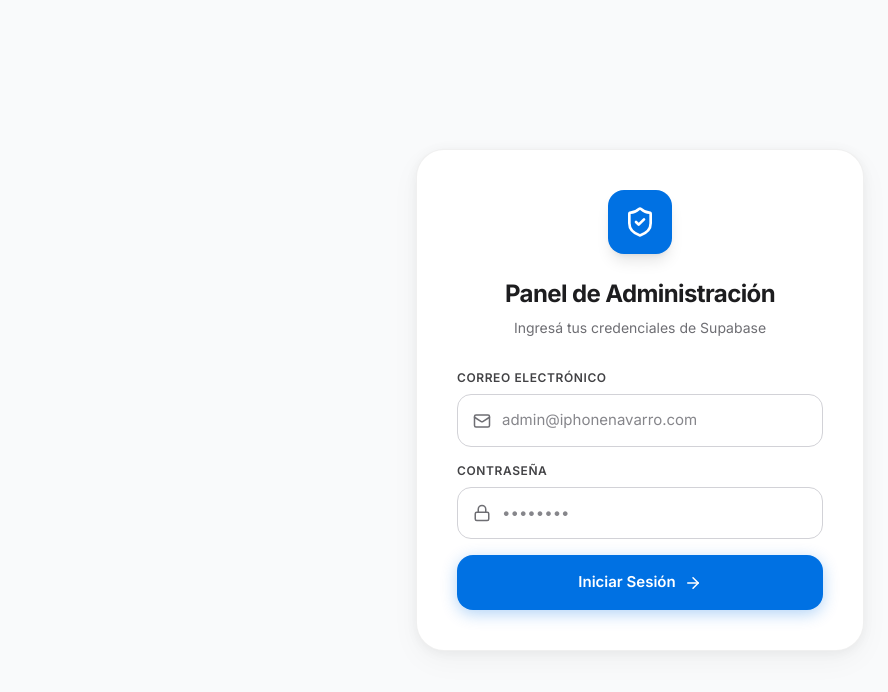
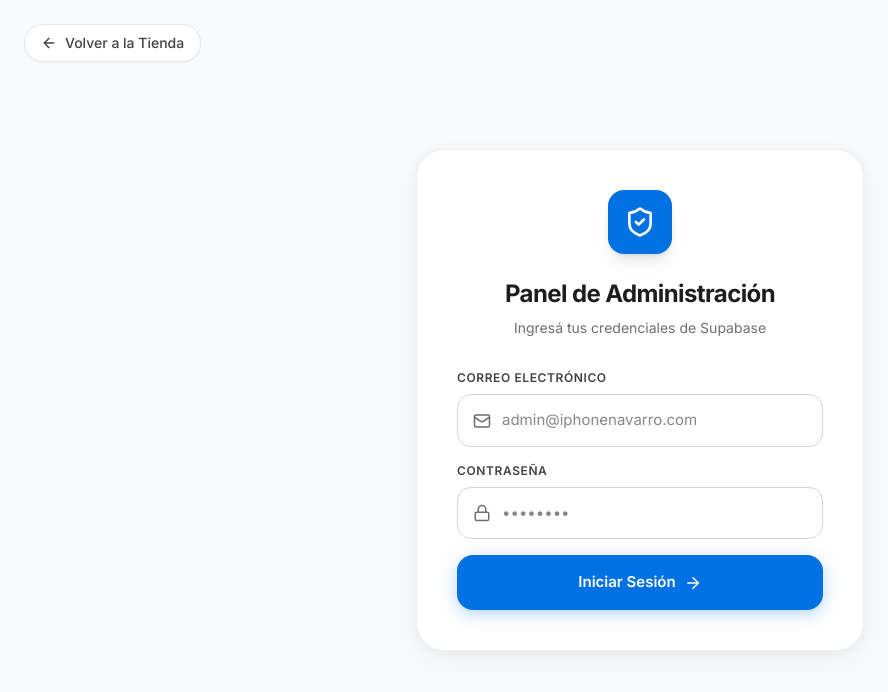
Before and after one commit to titirisu06-jpg/iphonenavarro, a React (Vite) app: page /admin in a window 1280 px wide. Shown: the top 692 px of the page, without its empty margins (0-888 px from the left). Built offline with nearby package versions, Linux system fonts and the light colour scheme; no server answers.

Commit message:
Admin fix

```diff
--- a/components/AdminLogin.tsx
+++ b/components/AdminLogin.tsx
@@ -1,6 +1,6 @@
 import React, { useState, useEffect } from 'react';
 import { supabase } from '../utils/supabase';
-import { Lock, Mail, ArrowRight, ShieldCheck } from 'lucide-react';
+import { Lock, Mail, ArrowRight, ShieldCheck, ArrowLeft } from 'lucide-react';
 import { useNavigate } from 'react-router-dom';
 
 export const AdminLogin: React.FC = () => {
@@ -44,8 +44,17 @@ export const AdminLogin: React.FC = () => {
   };
 
   return (
-    <div className="min-h-screen flex items-center justify-center bg-gray-50 px-6 py-12">
-      <div className="card-white p-10 max-w-md w-full" style={{ borderRadius: 28 }}>
+    <div className="min-h-screen flex items-center justify-center bg-gray-50 px-6 py-12 relative">
+
+      {/* Botón flotante global para volver */}
+      <button
+        onClick={() => navigate('/')}
+        className="absolute top-6 left-6 flex items-center gap-2 px-4 py-2 bg-white text-ink-secondary hover:text-ink hover:bg-gray-100 rounded-full shadow-sm border border-gray-200 font-medium text-sm transition-colors z-10"
+      >
+        <ArrowLeft size={16} /> Volver a la Tienda
+      </button>
+
+      <div className="card-white p-10 max-w-md w-full relative" style={{ borderRadius: 28 }}>
         <div className="flex justify-center mb-6">
           <div className="w-16 h-16 bg-iphone-blue rounded-2xl flex items-center justify-center shadow-lg">
             <ShieldCheck size={32} color="white" />
```
